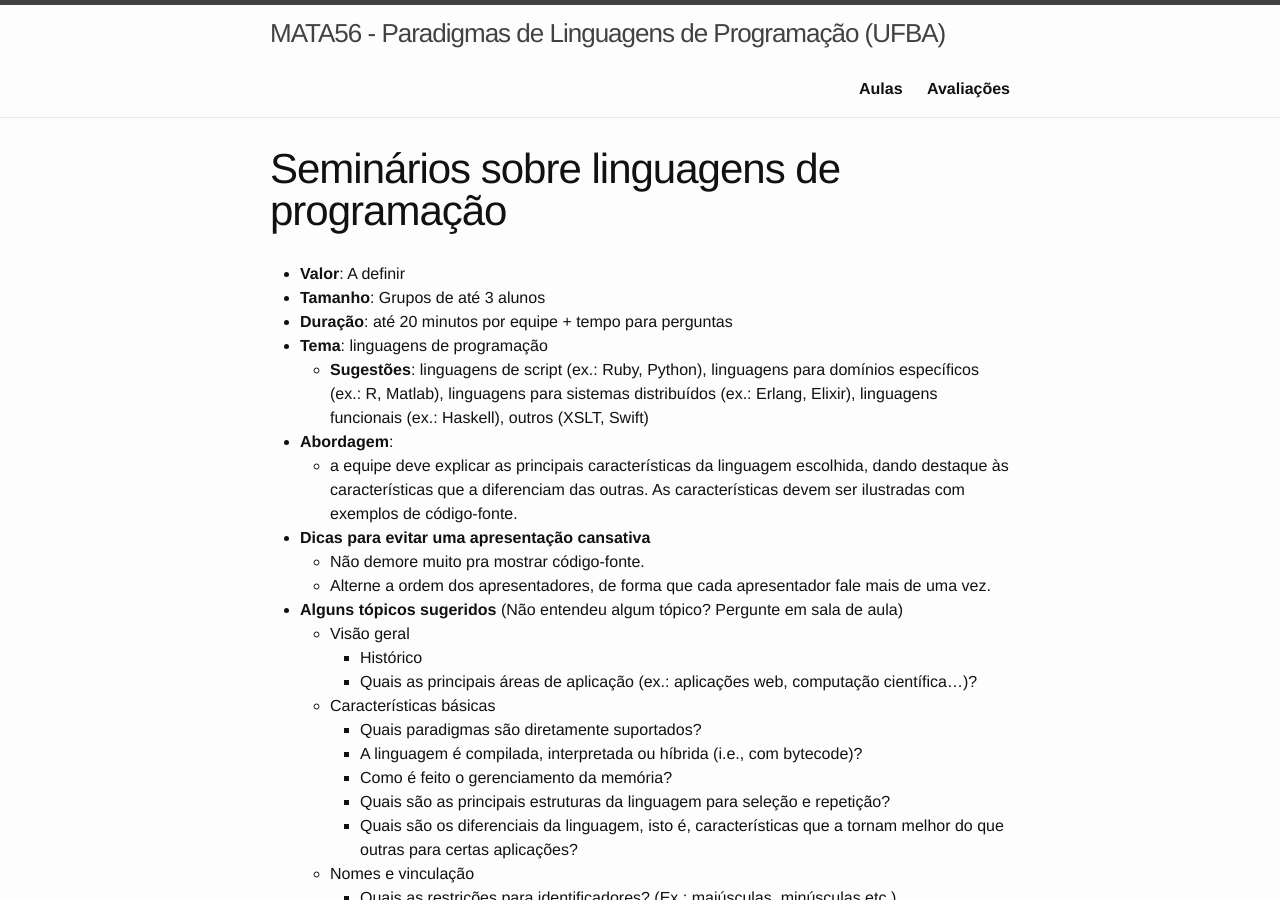
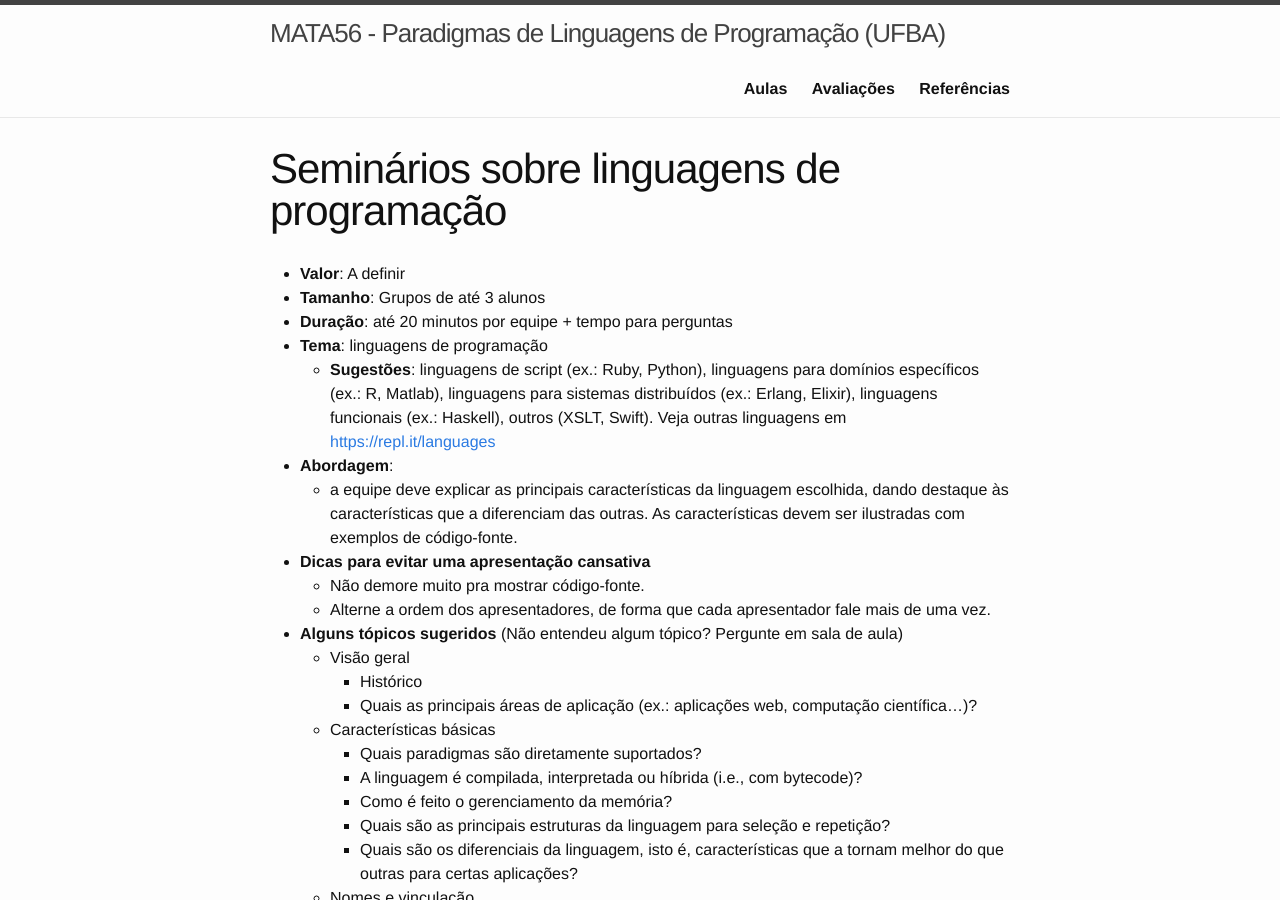
Before and after one commit to rodrigorgs/mata56-20161, a Jekyll site: the page built from ava-seminario.md, in a window 1280 px wide and 900 px high. Built offline with Jekyll 4.4.1, drawn with Linux system fonts in a browser that asks for light colours.

Commit message:
Adiciona referências.

```diff
--- a/_includes/header.html
+++ b/_includes/header.html
@@ -16,6 +16,7 @@
       <div class="trigger">
         <a class="page-link" href="{{site.baseurl}}/aulas">Aulas</a>
         <a class="page-link" href="{{site.baseurl}}/avaliacoes">Avaliações</a>
+        <a class="page-link" href="{{site.baseurl}}/referencias">Referências</a>
 <!--         {% for my_page in site.pages %}
           {% if my_page.title %}
           <a class="page-link" href="{{ my_page.url | prepend: site.baseurl }}">{{ my_page.title }}</a>
--- a/ava-seminario.md
+++ b/ava-seminario.md
@@ -9,7 +9,7 @@ date: 2016-08-12 16:40:00 -0300
 - **Tamanho**: Grupos de até 3 alunos
 - **Duração**: até 20 minutos por equipe + tempo para perguntas
 - **Tema**: linguagens de programação
-    + **Sugestões**: linguagens de script (ex.: Ruby, Python), linguagens para domínios específicos (ex.: R, Matlab), linguagens para sistemas distribuídos (ex.: Erlang, Elixir), linguagens funcionais (ex.: Haskell), outros (XSLT, Swift)
+    + **Sugestões**: linguagens de script (ex.: Ruby, Python), linguagens para domínios específicos (ex.: R, Matlab), linguagens para sistemas distribuídos (ex.: Erlang, Elixir), linguagens funcionais (ex.: Haskell), outros (XSLT, Swift). Veja outras linguagens em <https://repl.it/languages>
 - **Abordagem**:
     - a equipe deve explicar as principais características da linguagem escolhida, dando destaque às características que a diferenciam das outras. As características devem ser ilustradas com exemplos de código-fonte.
 - **Dicas para evitar uma apresentação cansativa**
```
Also changed, not shown: referencias.md (added, +38 -0 lines), assets/images/icons/browserconfig.xml (line endings or trailing spaces).
